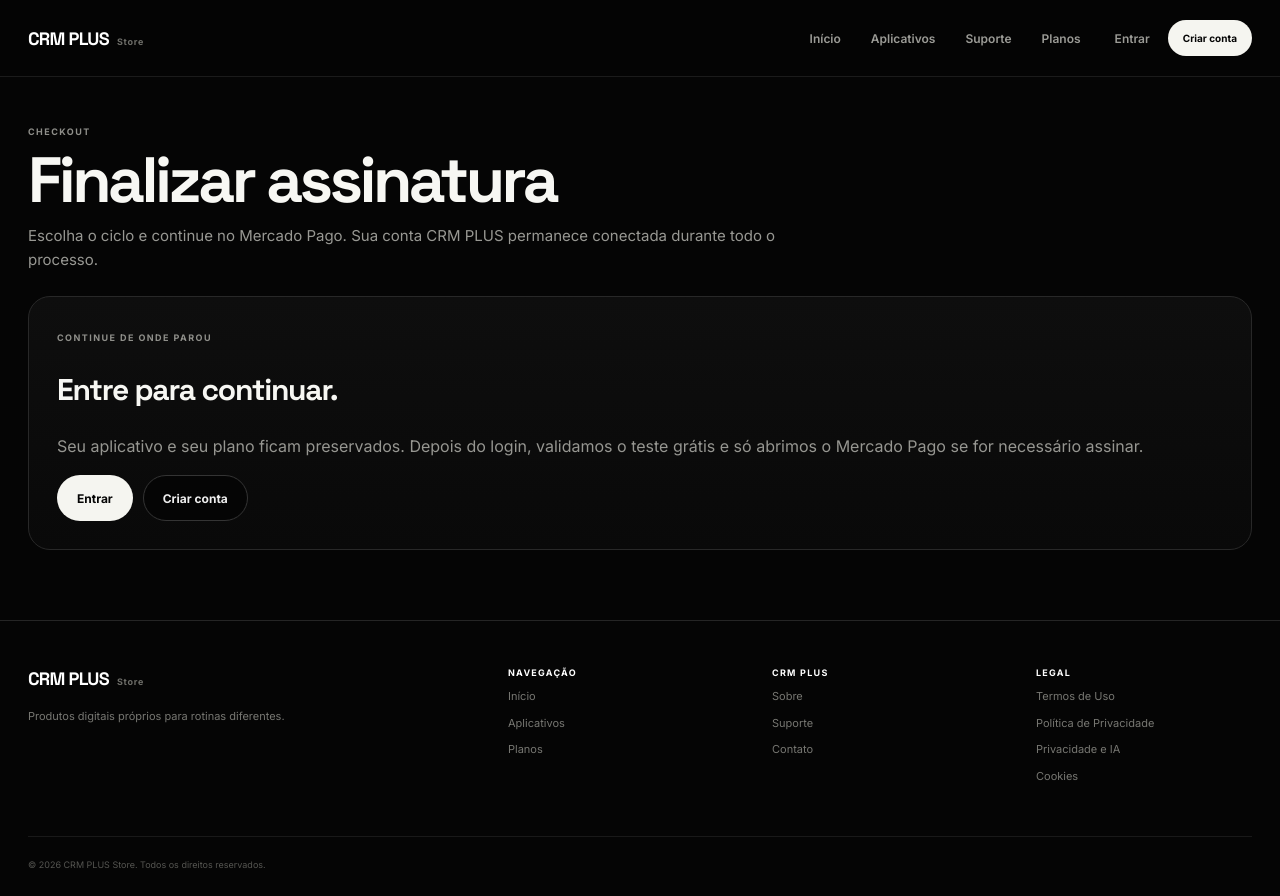
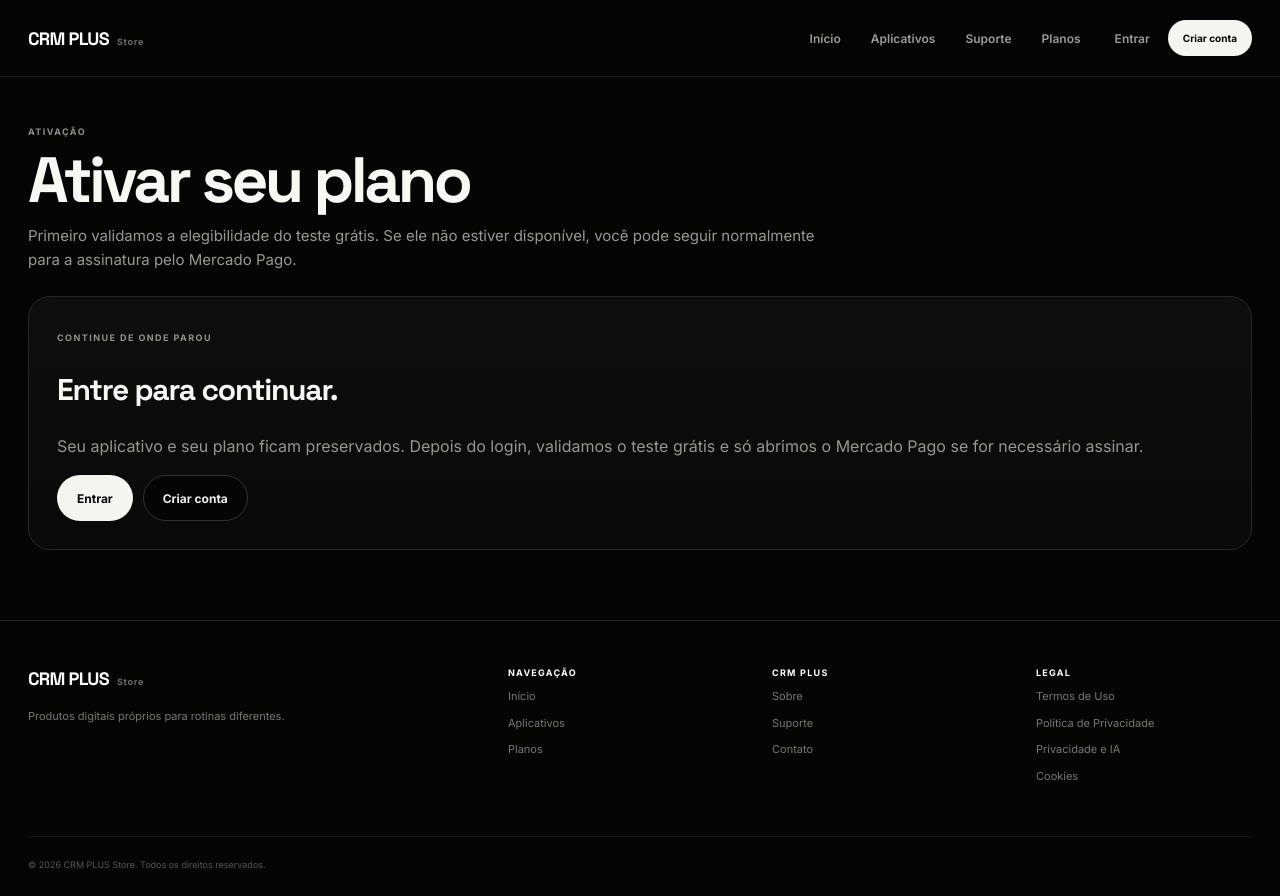
Before and after one commit to tracbel25-dev/CRMplusv2, a Next.js app: page /checkout in a window 1280 px wide. Built offline with nearby package versions, Linux system fonts and the light colour scheme.

Commit message:
fix(checkout): explica teste antes da cobrança

```diff
--- a/app/checkout/page.tsx
+++ b/app/checkout/page.tsx
@@ -3,9 +3,9 @@
 import { Subscriptions } from '@/components/Subscriptions';
 import './checkout.css';
 
-export const metadata={title:'Finalizar assinatura | CRM PLUS Store',robots:{index:false,follow:false}};
+export const metadata={title:'Ativar plano | CRM PLUS Store',robots:{index:false,follow:false}};
 
 export default async function CheckoutPage({searchParams}:{searchParams:Promise<{app?:string;plano?:string;retorno?:string}>}){
   const params=await searchParams;
-  return <><Header/><main className="page-shell checkout-shell"><div className="checkout-intro"><span className="eyebrow">Checkout</span><h1>Finalizar assinatura</h1><p>Escolha o ciclo e continue no Mercado Pago. Sua conta CRM PLUS permanece conectada durante todo o processo.</p></div><Subscriptions initialApp={params.app} initialPlan={params.plano} returned={params.retorno==='1'}/></main><Footer/></>;
+  return <><Header/><main className="page-shell checkout-shell"><div className="checkout-intro"><span className="eyebrow">Ativação</span><h1>Ativar seu plano</h1><p>Primeiro validamos a elegibilidade do teste grátis. Se ele não estiver disponível, você pode seguir normalmente para a assinatura pelo Mercado Pago.</p></div><Subscriptions initialApp={params.app} initialPlan={params.plano} returned={params.retorno==='1'}/></main><Footer/></>;
 }
```
